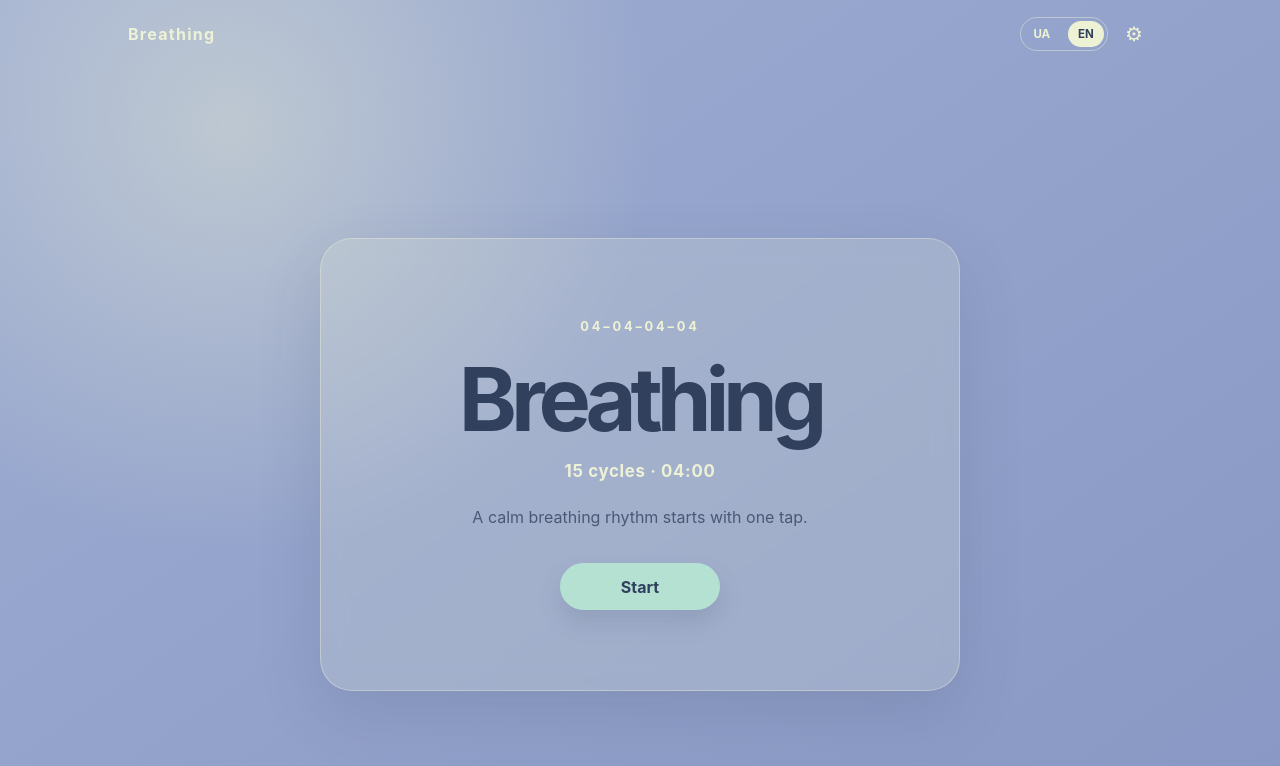
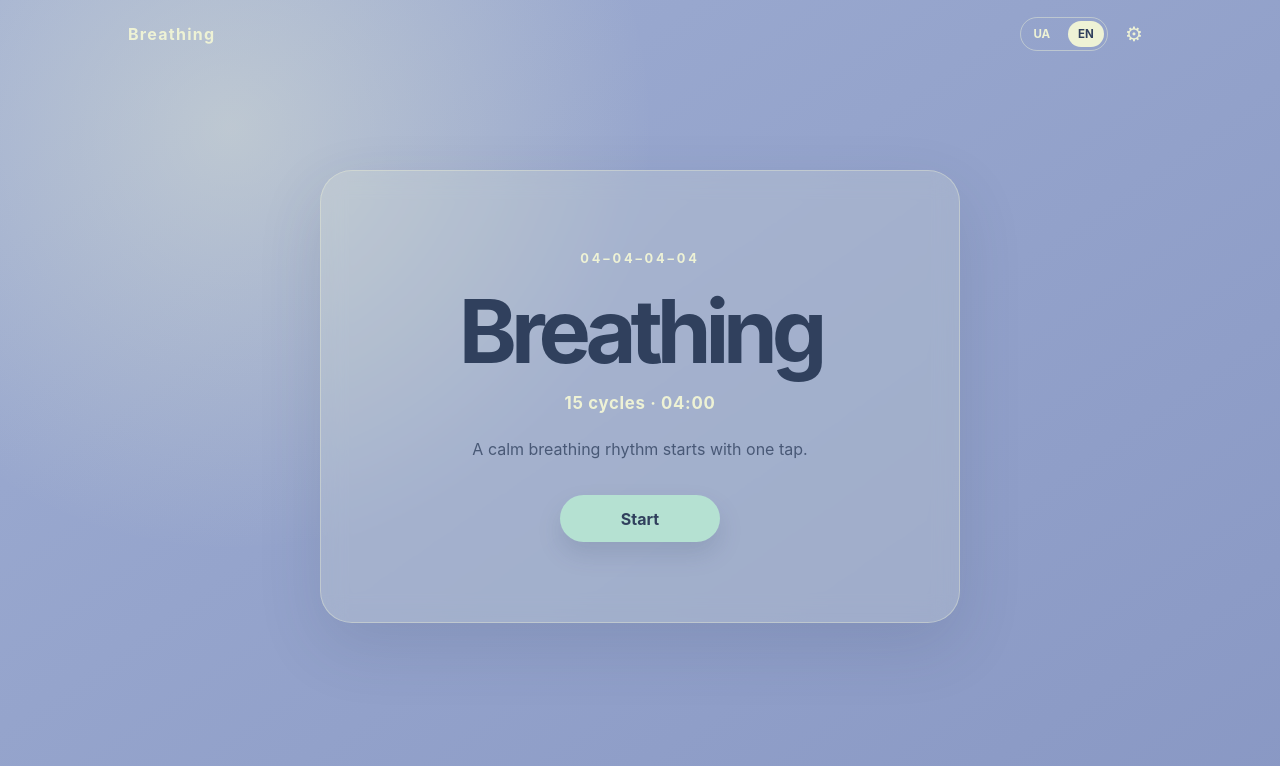
Before and after one commit to hitpopdimestop/breathing, a React (Vite) app: page / in a window 1280 px wide. Shown: the top 766 px of the page. Built offline with nearby package versions, Linux system fonts and the light colour scheme.

Commit message:
fix: center welcome panel vertically

```diff
--- a/src/App.css
+++ b/src/App.css
@@ -80,6 +80,7 @@
 .welcome {
   width: min(100%, 40rem);
   margin: auto 0;
+  transform: translateY(clamp(-5rem, -8.5vh, -3rem));
   padding: clamp(2.25rem, 10vw, 5rem) clamp(1.5rem, 8vw, 4rem);
   border: 1px solid rgb(238 242 213 / 38%);
   border-radius: 2rem;
```
Also changed, not shown: 1 other file (tests, documents, lock files or other folders).
